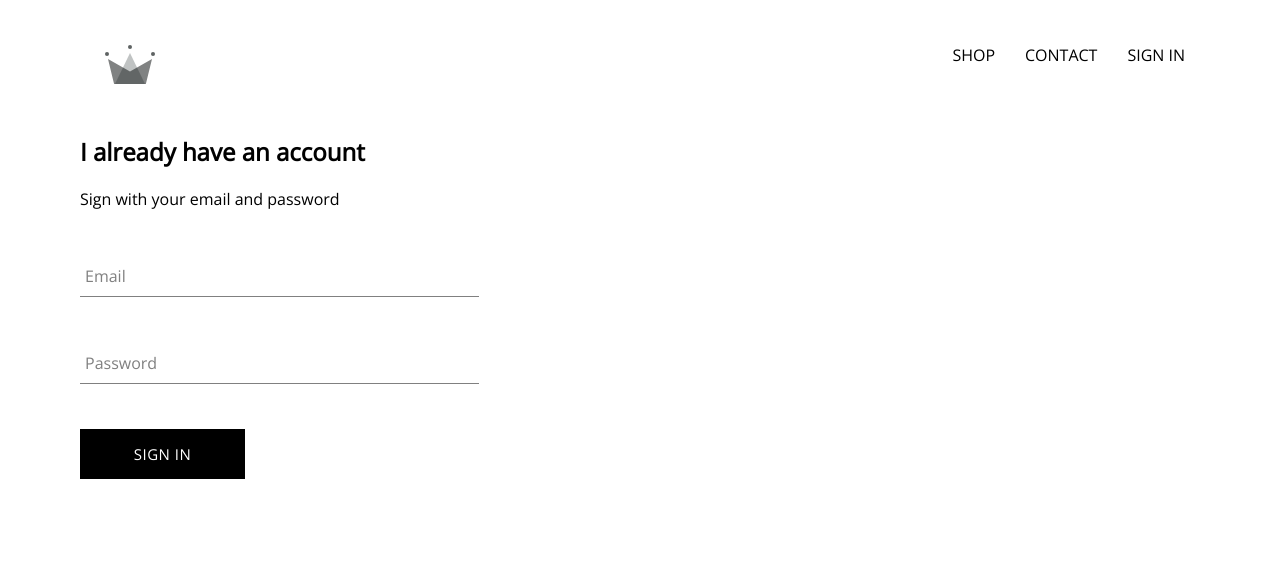
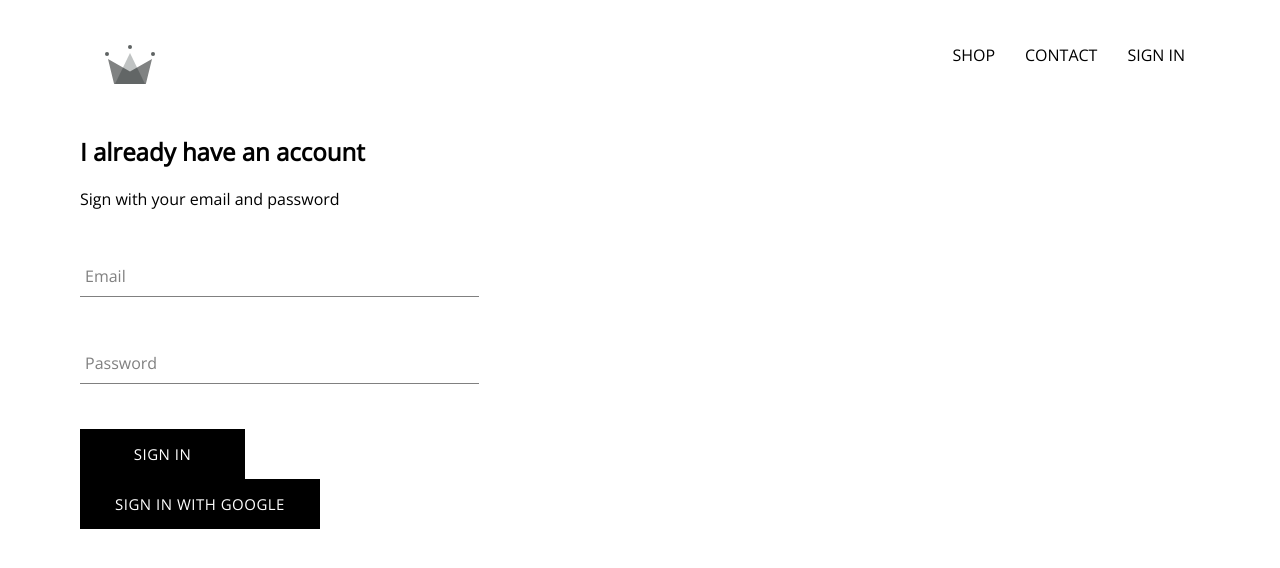
Before and after one commit to esssc/E-commerce, a React (Create React App) app: page /signin in a window 1280 px wide. Shown: the top 568 px of the page. Built offline with nearby package versions, Linux system fonts and the light colour scheme; no server answers.

Commit message:
firebase auth with google sign in

```diff
--- a/src/components/sign-in/sign-in.component.js
+++ b/src/components/sign-in/sign-in.component.js
@@ -4,7 +4,7 @@ import FormInput from "../form-input/form-input.component";
 import CustomButton from "../custom-button/custom-buttton.component";
 
 
-//import { singInWithGoogle } from "../../firebase/firebase.utils";
+import { signWithGoogle } from "../../firebase/firebase.utils";
 
 import "./sign-in.styles.scss";
 
@@ -50,7 +50,7 @@ class SignIn extends React.Component {
                         onChangeHandler={this.onChangeHandler}
                         required/>
                     <CustomButton type="submit">Sign in</CustomButton>
-                    {/*<CustomButton onClick={singInWithGoogle} >Sign in with Google</CustomButton>*/}
+                    <CustomButton onClick={signWithGoogle} >Sign in with Google</CustomButton>
                 </form>
             </div>
         );
```
